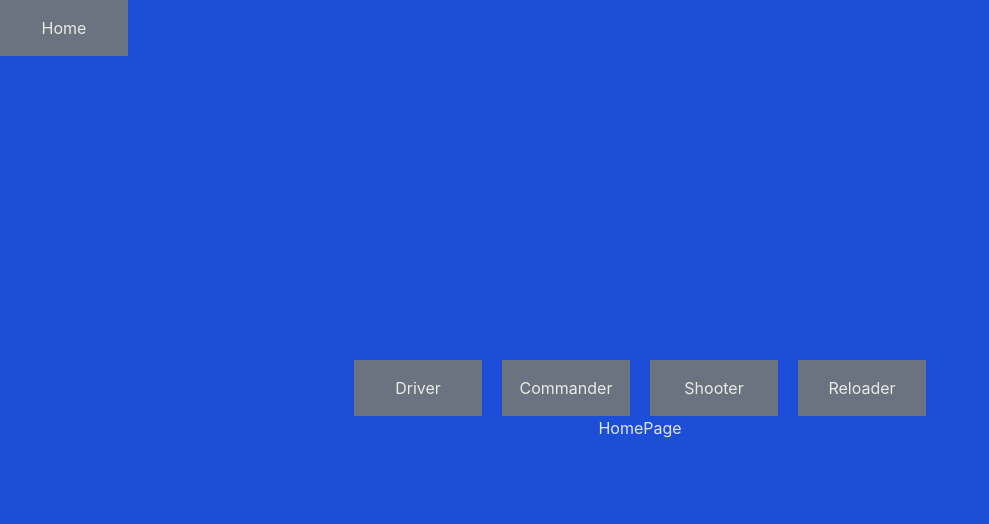
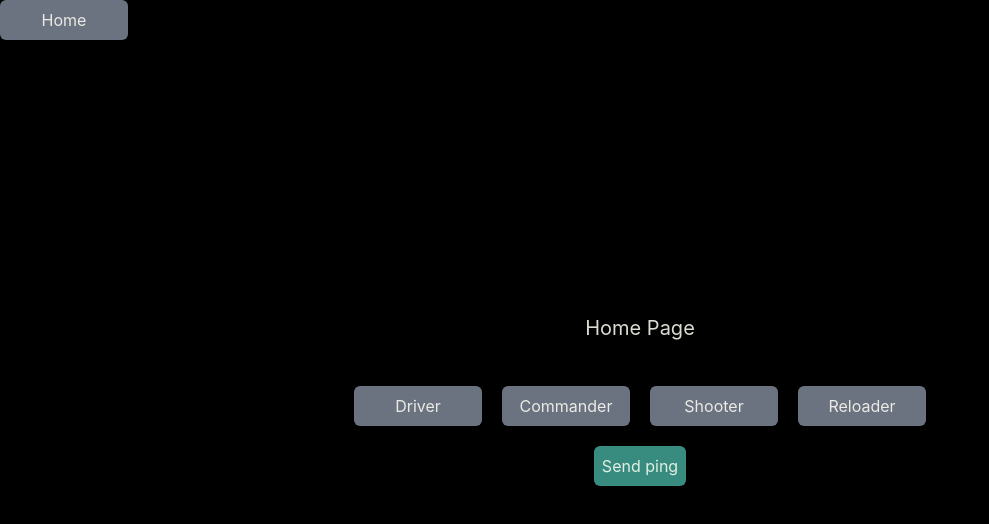
Before and after one commit to KubaBir/Leopard, a React (Vite) app: page / in a window 1280 px wide. Shown: the top 524 px of the page, without its empty margins (0-989 px from the left). Built offline with nearby package versions, Linux system fonts and the light colour scheme.

Commit message:
Feat: Add a ping server button

```diff
--- a/package.json
+++ b/package.json
@@ -23,7 +23,8 @@
   "dependencies": {
     "@electron-toolkit/preload": "^3.0.1",
     "@electron-toolkit/utils": "^3.0.0",
-    "axios": "^1.7.7"
+    "axios": "^1.7.7",
+    "react-router-dom": "^6.28.0"
   },
   "devDependencies": {
     "@electron-toolkit/eslint-config-prettier": "^2.0.0",
--- a/src/main/index.ts
+++ b/src/main/index.ts
@@ -1,4 +1,4 @@
-import { app, shell, BrowserWindow, ipcMain } from 'electron'
+import { app, shell, BrowserWindow, ipcMain, dialog } from 'electron'
 import { join } from 'path'
 import { electronApp, optimizer, is } from '@electron-toolkit/utils'
 import icon from '../../resources/icon.png?asset'
@@ -52,6 +52,11 @@ app.whenReady().then(() => {
   // IPC test
   ipcMain.on('ping', () => console.log('pong'))
 
+  ipcMain.handle('show-message-box', async (event, options) => {
+    const result = await dialog.showMessageBox(options)
+    return result
+  })
+
   createWindow()
 
   app.on('activate', function () {
--- a/src/renderer/index.html
+++ b/src/renderer/index.html
@@ -6,7 +6,7 @@
     <!-- https://developer.mozilla.org/en-US/docs/Web/HTTP/CSP -->
     <meta
       http-equiv="Content-Security-Policy"
-      content="default-src 'self'; script-src 'self'; style-src 'self' 'unsafe-inline'; img-src 'self' data:"
+      content="default-src 'self' http://192.168.4.1; script-src 'self'; style-src 'self' 'unsafe-inline'; img-src 'self' data:"
     />
   </head>
 
--- a/src/renderer/src/components/Layout.tsx
+++ b/src/renderer/src/components/Layout.tsx
@@ -7,7 +7,7 @@ interface LayoutProps {
 
 export default function Layout({ children }: LayoutProps): JSX.Element {
   return (
-    <div className="w-screen h-screen bg-blue-700 flex justify-center items-center relative">
+    <div className="w-screen h-screen bg-black flex justify-center items-center relative">
       <div className="absolute top-0 left-0 ">
         <RedirectButton to="/">Home</RedirectButton>
       </div>
--- a/src/renderer/src/components/RedirectButton.tsx
+++ b/src/renderer/src/components/RedirectButton.tsx
@@ -8,7 +8,9 @@ interface RedirectButtonProps {
 export default function RedirectButton({ to, children }: RedirectButtonProps): JSX.Element {
   return (
     <Link to={to}>
-      <button className="w-32 bg-gray-500 p-4">{children}</button>
+      <button className="w-32 bg-gray-500 py-2 px-3 rounded-md hover:bg-gray-600 transition-colors">
+        {children}
+      </button>
     </Link>
   )
 }
--- a/src/renderer/src/main.tsx
+++ b/src/renderer/src/main.tsx
@@ -3,6 +3,9 @@ import './assets/main.css'
 import React from 'react'
 import ReactDOM from 'react-dom/client'
 import { AppRouter } from './Router'
+import axios from 'axios'
+
+axios.defaults.baseURL = 'http://192.168.4.1'
 
 ReactDOM.createRoot(document.getElementById('root') as HTMLElement).render(
   <React.StrictMode>
--- a/src/renderer/src/pages/Home.tsx
+++ b/src/renderer/src/pages/Home.tsx
@@ -1,9 +1,34 @@
+import axios from 'axios'
 import Layout from '../components/Layout'
 import RedirectButton from '../components/RedirectButton'
 
 export default function Home(): JSX.Element {
+  async function handlePing(): Promise<undefined> {
+    try {
+      console.log('Sent ping...')
+      const res = await axios.post('/ping', { data: 'ping' })
+      if (res.data?.data === 'pong') {
+        await window.electron.ipcRenderer.invoke('show-message-box', {
+          title: 'Connection test',
+          message: 'Pong',
+          buttons: ['OK']
+        })
+        console.log('Got pong')
+      }
+    } catch (err) {
+      console.log(err)
+      await window.electron.ipcRenderer.invoke('show-message-box', {
+        title: err.name,
+        message: err.toString(),
+        buttons: ['OK']
+      })
+    }
+  }
+
   return (
     <Layout>
+      <div className="flex flex-col items-center gap-5">
+        <h1 className="text-xl mb-6">Home Page</h1>
         <div className="flex w-full justify-center gap-5">
           <RedirectButton to="/driver">Driver</RedirectButton>
           <RedirectButton to="/commander">Commander</RedirectButton>
@@ -11,7 +36,13 @@ export default function Home(): JSX.Element {
           <RedirectButton to="/reloader">Reloader</RedirectButton>
         </div>
 
-      <h1>HomePage</h1>
+        <div
+          className="p-2 cursor-pointer rounded-md bg-teal-300/60 hover:bg-teal-400/60"
+          onClick={handlePing}
+        >
+          Send ping
+        </div>
+      </div>
     </Layout>
   )
 }
```
Also changed, not shown: 1 other file (tests, documents, lock files or other folders). Lines whose indentation alone changed are shown as unchanged.
